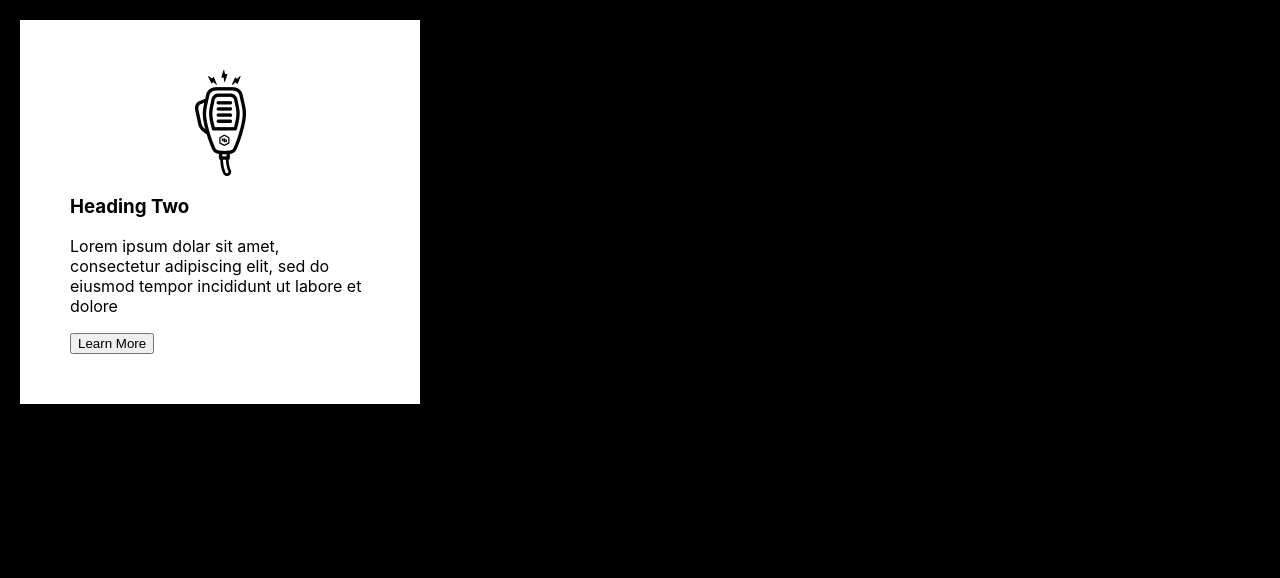
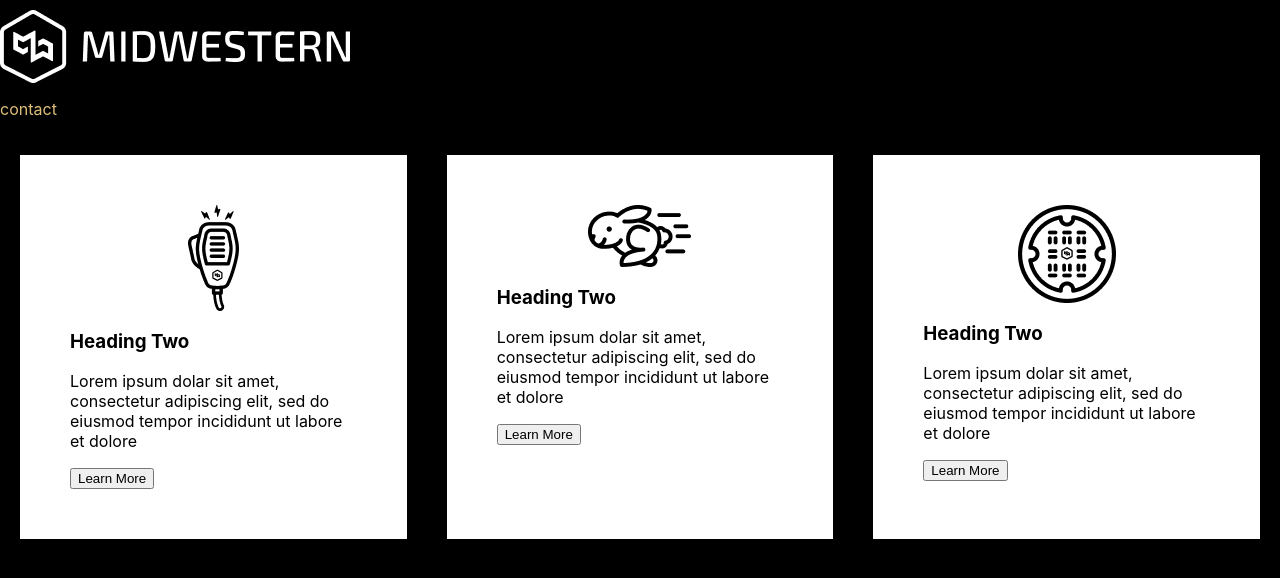
Before and after one commit to grath90/tech-challenge-react, a React (Create React App) app: page / in a window 1280 px wide. Shown: the top 578 px of the page. Built offline with nearby package versions, Linux system fonts and the light colour scheme.

Commit message:
added logo. added navbar component with some styling. added grid styling to home page and boxes.

```diff
--- a/src/components/box.css
+++ b/src/components/box.css
@@ -1,3 +1,10 @@
+.box {
+  border: 15px;
+  background-color: white;
+  padding: 50px;
+  margin: 20px;
+}
+
 .center {
   display: block;
   margin-left: auto;
--- /dev/null
+++ b/src/components/navbar.css
@@ -0,0 +1,11 @@
+.contact {
+  color:  #DEBF79;
+  text-align: left;
+}
+
+.navbar {
+  margin-top: 10px;
+  display: grid;
+  grid-template-rows: auto;
+  grid-template-columns: 1fr;
+}
--- /dev/null
+++ b/src/components/navbar.js
@@ -0,0 +1,12 @@
+import './navbar.css'
+
+const NavBar = () => {
+  return (
+    <nav class="navbar">
+      <img src={`${process.env.PUBLIC_URL}/Logo.png`} alt=""/>
+      <p class="contact">contact</p>
+    </nav>
+  )
+}
+
+export default NavBar
--- a/src/views/home.css
+++ b/src/views/home.css
@@ -1,11 +1,3 @@
-.box {
-  width: 300px;
-  border: 15px;
-  background-color: white;
-  padding: 50px;
-  margin: 20px
-}
-
 .button {
   background-color: #DEBF79;
   border: none;
@@ -17,3 +9,9 @@
   margin: 4px 2px;
   cursor: pointer;
 }
+
+.container {
+  display: grid;
+  grid-template-columns: repeat(auto-fit, minmax(320px, 1fr));
+  grid-template-rows: repeat(auto-fit, minmax(1fr, 1fr))
+}
--- a/src/views/home.js
+++ b/src/views/home.js
@@ -1,11 +1,17 @@
 import React from 'react'
 import './home.css'
 import Box from '../components/box'
+import NavBar from '../components/navbar'
 
 const Home = () => {
   return (
-    <div className="container">
-      <Box image="Talkie.png"/>
+    <div>
+      <NavBar />
+      <section className="container">
+        <Box image="Talkie.png" />
+        <Box image="Rabbit.png" />
+        <Box image="Shield.png" />
+    </section>
     </div>
   )
 }
```
Also changed, not shown: public/Logo.png (added).
